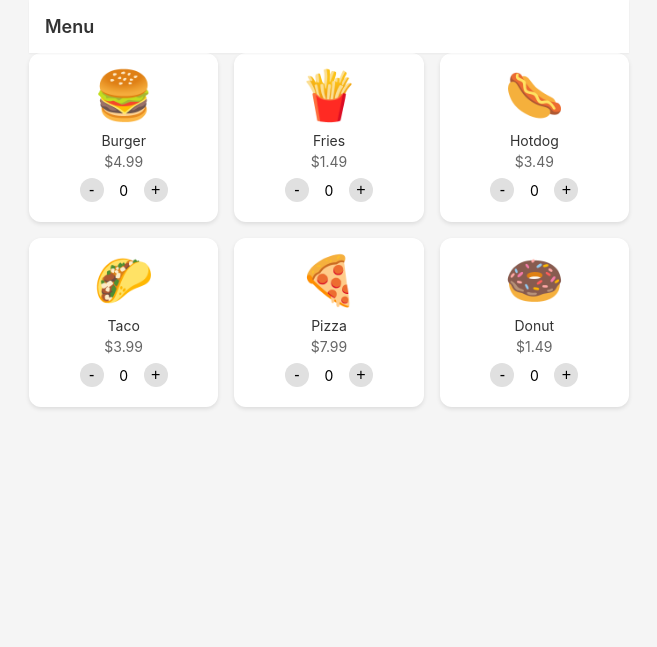
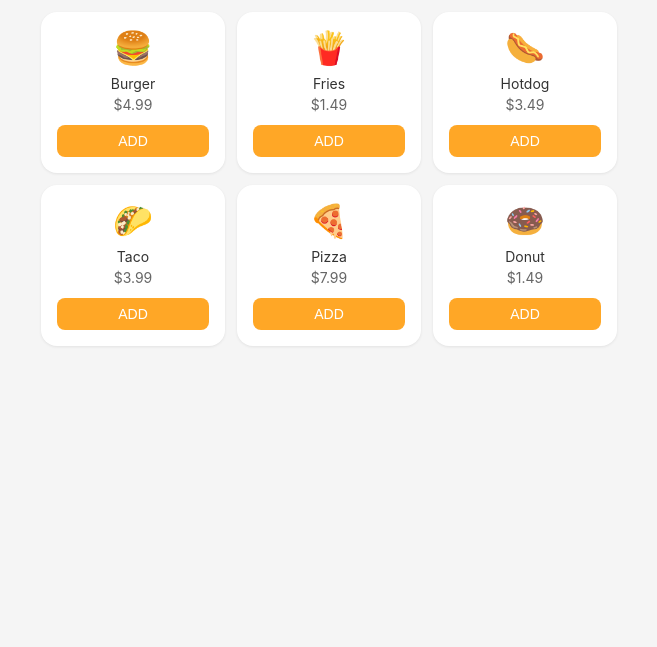
Before and after one commit to PiyushAshtekar/order, a Flask app: page /menu in a window 1280 px wide. Shown: the top 647 px of the page, without its empty margins (311-968 px from the left). Run offline with Flask 3, Linux system fonts and the light colour scheme.

Commit message:
updated menu

```diff
--- a/templates/menu.html
+++ b/templates/menu.html
@@ -28,7 +28,7 @@
         }
 
         /* Header styles */
-        .header {
+        /* .header {
             display: flex;
             align-items: center;
             padding: 16px;
@@ -37,8 +37,12 @@
             position: sticky;
             top: 0;
             z-index: 100;
-            gap: 16px;
-        }
+            gap: 12px;
+            justify-content: center;
+            max-width: 100vw;
+            border-radius: 0 0 12px 12px;
+            text-align: center;
+        } */
 
         .back-button {
             font-size: 24px;
@@ -49,12 +53,12 @@
             color: #333;
         }
 
-        .header-title {
+        /* .header-title {
             flex: 1;
             font-size: 18px;
             font-weight: 600;
             color: #333;
-        }
+        } */
 
         .edit-button {
             font-size: 16px;
@@ -166,10 +170,8 @@
         .pay-button {
             position: fixed;
             bottom: 16px;
-            left: 50%;
+            left: 16px;
             transform: translateX(-50%);
-            width: 90%;
-            max-width: 400px;
             background: #4CAF50;
             color: white;
             border: none;
@@ -178,7 +180,6 @@
             font-size: 16px;
             font-weight: 600;
             cursor: pointer;
-            z-index: 100;
             transition: all 0.3s ease;
             animation: pulseButton 2s infinite;
         }
@@ -251,98 +252,98 @@
 
         .menu-grid {
             display: grid;
-            grid-template-columns: repeat(auto-fit, minmax(150px, 1fr));
-            gap: 16px;
-            margin-bottom: 80px;
+            grid-template-columns: repeat(3, 1fr);
+            gap: 12px;
+            padding: 12px;
+            margin: 0 auto 80px;
+            max-width: 600px;
         }
 
         .menu-item {
             background: white;
-            border-radius: 12px;
-            padding: 12px;
+            border-radius: 16px;
+            padding: 16px;
             text-align: center;
-            box-shadow: 0 2px 4px rgba(0,0,0,0.1);
-            transition: all 0.3s ease;
-            animation: fadeIn 0.5s ease;
+            box-shadow: 0 1px 3px rgba(0,0,0,0.08);
         }
 
         .item-image {
-            font-size: 48px;
+            font-size: 32px;
             margin-bottom: 8px;
-            transition: transform 0.3s ease;
         }
 
         .item-name {
             font-size: 14px;
+            color: #333;
             margin-bottom: 4px;
-            color: #333;
         }
 
         .item-price {
             font-size: 14px;
             color: #666;
-            margin-bottom: 8px;
+            margin-bottom: 12px;
         }
 
         .quantity-controls {
-            display: flex;
-            justify-content: center;
+            display: none;  /* Initially hidden */
+            justify-content: space-between;
             align-items: center;
-            gap: 8px;
-            margin-bottom: 8px;
+            background: #f5f5f5;
+            border-radius: 8px;
+            padding: 4px 12px;
+            margin-top: 8px;
+        }
+
+        .add-button {
+            background: #ffa726;
+            color: white;
+            border: none;
+            border-radius: 8px;
+            padding: 8px 24px;
+            font-size: 14px;
+            cursor: pointer;
+            width: 100%;
+            display: block;  /* Initially visible */
         }
 
         .quantity-btn {
-            background: #e0e0e0;
+            background: none;
             border: none;
-            border-radius: 50%;
-            width: 24px;
-            height: 24px;
-            font-size: 16px;
+            color: #666;
+            font-size: 18px;
             cursor: pointer;
-            display: flex;
-            align-items: center;
-            justify-content: center;
-            transition: all 0.2s ease;
-        }
-
-        .quantity-btn:hover {
-            background: #d0d0d0;
-            transform: scale(1.1);
-        }
-
-        .quantity-btn:active {
-            transform: scale(0.9);
-            animation: shake 0.2s ease;
+            padding: 4px 8px;
         }
 
         .quantity {
             font-size: 14px;
+            color: #333;
             min-width: 24px;
             text-align: center;
-            transition: all 0.2s ease;
         }
 
-        .quantity:not(:empty) {
-            animation: pulse 0.3s ease;
+        .quantity-controls.active {
+            display: flex;
+        }
+
+        .add-button.hidden {
+            display: none;
         }
 
         .view-order-button {
             position: fixed;
-            bottom: 16px;
-            left: 16px;
-            right: 16px;
+            bottom: 0;
+            left: 0;
+            right: 0;
             background: #4CAF50;
             color: white;
             border: none;
-            border-radius: 8px;
             padding: 16px;
             font-size: 16px;
             cursor: pointer;
             display: none;
-            transition: all 0.3s cubic-bezier(0.4, 0, 0.2, 1);
-            transform: translateY(100%);
-            opacity: 0;
+            z-index: 100;
+            border-radius: 16px;
         }
 
         .view-order-button.active {
@@ -514,7 +515,7 @@
 <body>
     <div id="menu-page" class="page active">
         <div class="header">
-            <div class="header-title">Menu</div>
+            <!-- <div class="header-title">Menu</div> -->
         </div>
 
         <div class="menu-grid">
@@ -522,6 +523,7 @@
                 <div class="item-image">🍔</div>
                 <div class="item-name">Burger</div>
                 <div class="item-price">$4.99</div>
+                <button class="add-button" onclick="addItem('burger')">ADD</button>
                 <div class="quantity-controls">
                     <button class="quantity-btn" onclick="updateQuantity('burger', -1)">-</button>
                     <span class="quantity" id="burger-qty">0</span>
@@ -533,6 +535,7 @@
                 <div class="item-image">🍟</div>
                 <div class="item-name">Fries</div>
                 <div class="item-price">$1.49</div>
+                <button class="add-button" onclick="addItem('fries')">ADD</button>
                 <div class="quantity-controls">
                     <button class="quantity-btn" onclick="updateQuantity('fries', -1)">-</button>
                     <span class="quantity" id="fries-qty">0</span>
@@ -544,6 +547,7 @@
                 <div class="item-image">🌭</div>
                 <div class="item-name">Hotdog</div>
                 <div class="item-price">$3.49</div>
+                <button class="add-button" onclick="addItem('hotdog')">ADD</button>
                 <div class="quantity-controls">
                     <button class="quantity-btn" onclick="updateQuantity('hotdog', -1)">-</button>
                     <span class="quantity" id="hotdog-qty">0</span>
@@ -555,6 +559,7 @@
                 <div class="item-image">🌮</div>
                 <div class="item-name">Taco</div>
                 <div class="item-price">$3.99</div>
+                <button class="add-button" onclick="addItem('taco')">ADD</button>
                 <div class="quantity-controls">
                     <button class="quantity-btn" onclick="updateQuantity('taco', -1)">-</button>
                     <span class="quantity" id="taco-qty">0</span>
@@ -566,6 +571,7 @@
                 <div class="item-image">🍕</div>
                 <div class="item-name">Pizza</div>
                 <div class="item-price">$7.99</div>
+                <button class="add-button" onclick="addItem('pizza')">ADD</button>
                 <div class="quantity-controls">
                     <button class="quantity-btn" onclick="updateQuantity('pizza', -1)">-</button>
                     <span class="quantity" id="pizza-qty">0</span>
@@ -577,6 +583,7 @@
                 <div class="item-image">🍩</div>
                 <div class="item-name">Donut</div>
                 <div class="item-price">$1.49</div>
+                <button class="add-button" onclick="addItem('donut')">ADD</button>
                 <div class="quantity-controls">
                     <button class="quantity-btn" onclick="updateQuantity('donut', -1)">-</button>
                     <span class="quantity" id="donut-qty">0</span>
@@ -610,10 +617,30 @@
     <script>
         let cart = {};
 
+        function addItem(item) {
+            const menuItem = document.querySelector(`[data-item="${item}"]`);
+            const addButton = menuItem.querySelector('.add-button');
+            const controls = menuItem.querySelector('.quantity-controls');
+
+            addButton.classList.add('hidden');
+            controls.classList.add('active');
+            updateQuantity(item, 1);
+        }
+
         function updateQuantity(item, change) {
             const qtyElement = document.getElementById(`${item}-qty`);
             let qty = parseInt(qtyElement.textContent) + change;
             qty = Math.max(0, qty);
+
+            if (qty === 0) {
+                const menuItem = document.querySelector(`[data-item="${item}"]`);
+                const addButton = menuItem.querySelector('.add-button');
+                const controls = menuItem.querySelector('.quantity-controls');
+
+                addButton.classList.remove('hidden');
+                controls.classList.remove('active');
+            }
+
             qtyElement.textContent = qty;
             cart[item] = qty;
             updateViewOrderButton();
```
